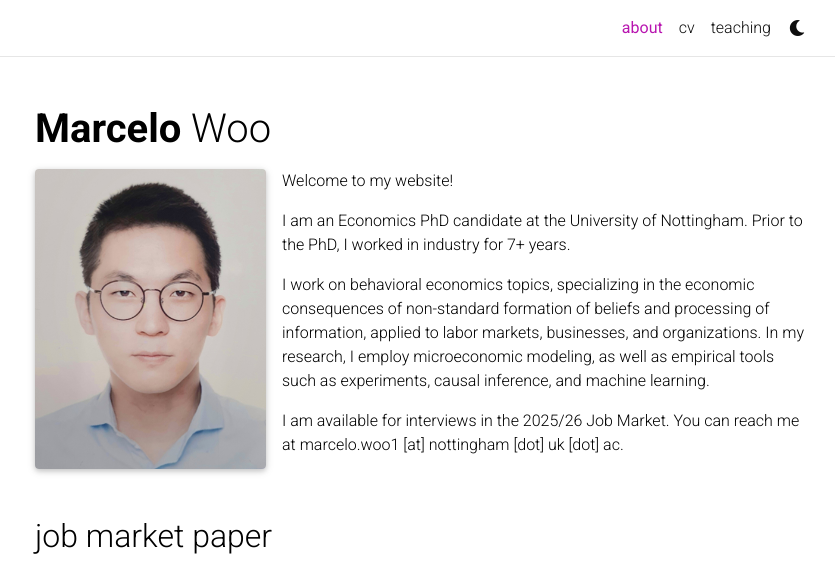
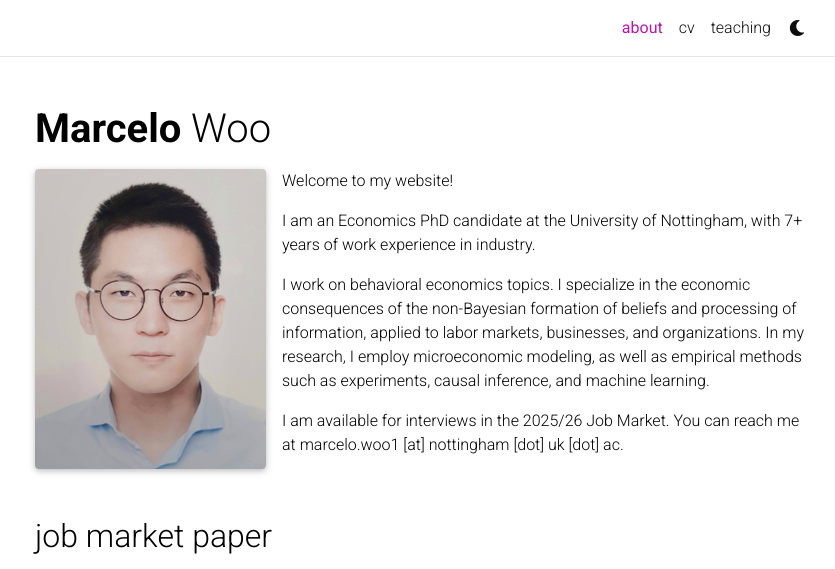
Before and after one commit to marcelowoo/marcelowoo.github.io, a Jekyll site: the page built from _pages/about.md, in a window 1280 px wide and 1114 px high, cut to the strip 0-569 px from the top of the window. Shown: the whole strip, without its empty margins (220-1055 px from the left). Built offline with Jekyll 4.4.1, drawn with Linux system fonts in a browser that asks for light colours; comment, search, counter and statistics services are not loaded; a style sheet for code colours, icons or effects is not loaded.

Commit message:
Update about.md

```diff
--- a/_pages/about.md
+++ b/_pages/about.md
@@ -17,9 +17,9 @@ social: false  # includes social icons at the bottom of the page
 
 Welcome to my website!
 
-I am an Economics PhD candidate at the University of Nottingham. Prior to the PhD, I worked in industry for 7+ years.
+I am an Economics PhD candidate at the University of Nottingham, with 7+ years of work experience in industry.
 
-I work on behavioral economics topics, specializing in the economic consequences of non-standard formation of beliefs and processing of information, applied to labor markets, businesses, and organizations. In my research, I employ microeconomic modeling, as well as empirical tools such as experiments, causal inference, and machine learning.
+I work on behavioral economics topics. I specialize in the economic consequences of the non-Bayesian formation of beliefs and processing of information, applied to labor markets, businesses, and organizations. In my research, I employ microeconomic modeling, as well as empirical methods such as experiments, causal inference, and machine learning.
 
 <!-- My research interests center around the economic consequences of non-standard belief formation and information processing, in labor markets and organizations, using a combination of theoretical modelling and causal inference. -->
 
```
